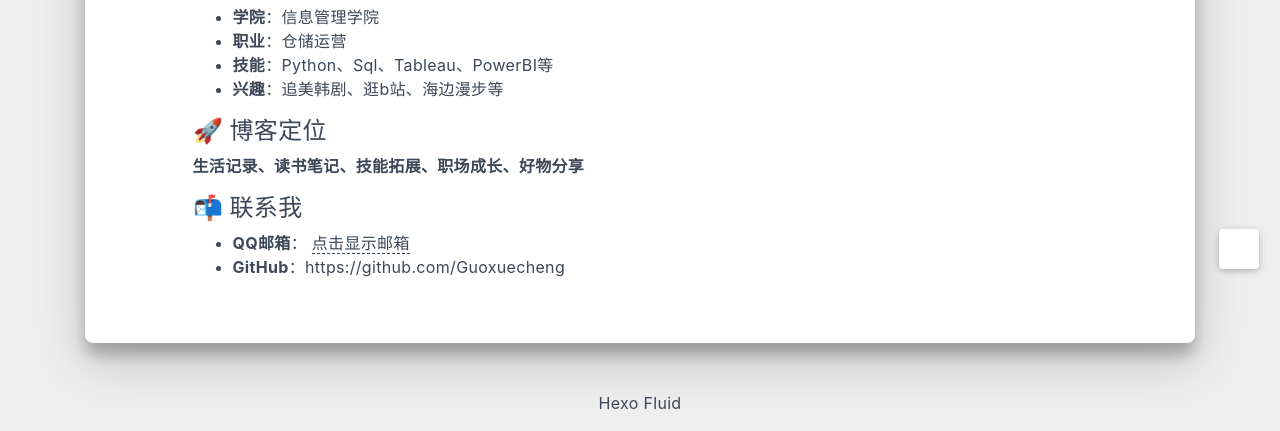
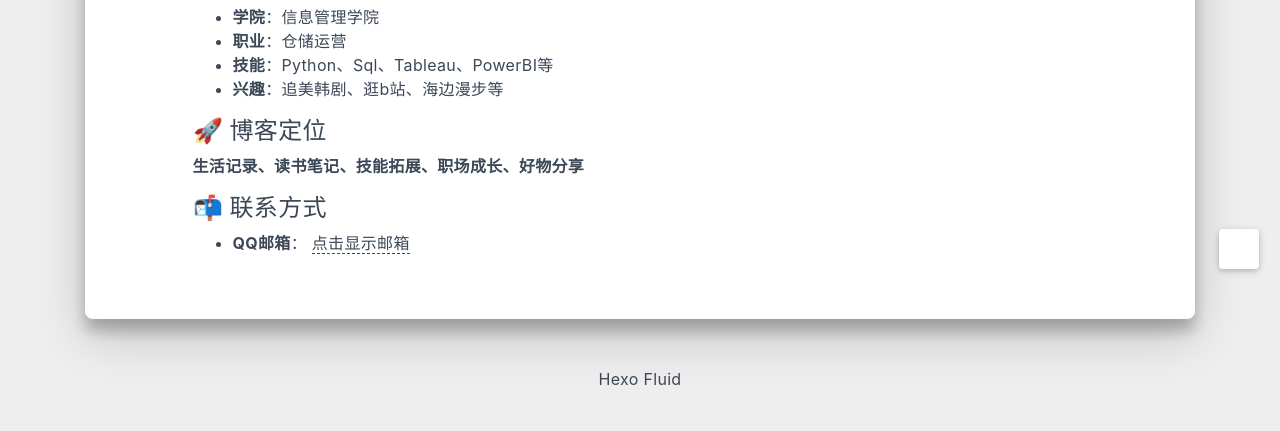
Before and after one commit to Guoxuecheng/Guoxuecheng.github.io, a plain HTML site: page about/index.html in a window 1280 px wide. Shown: the part 591-1022 px from the top of the page. After the commit the page ends 998 px from the top, so only its background shows below. Drawn offline with nearby package versions, Linux system fonts and the light colour scheme; some packages are replaced by stand-ins of ours; a script that the page names is missing; some icons are missing; a small style sheet from the web is missing.

Commit message:
Site updated: 2025-02-19 18:48:15

```diff
--- a/about/index.html
+++ b/about/index.html
@@ -19,15 +19,15 @@
   <meta name="author" content="guoxuecheng">
   <meta name="keywords" content="Python,数据分析,供应链,运营">
 
-    <meta name="description" content="About me   😎 个人简介 学院：信息管理学院 职业：仓储运营 技能：Python、Sql、Tableau、PowerBI等 兴趣：追美韩剧、逛b站、海边漫步等  🚀 博客定位生活记录、读书笔记、技能拓展、职场成长、好物分享 📬 联系我 QQ邮箱：    点击显示邮箱   GitHub：https:&#x2F;&#x2F;github.com&#x2F;Guoxuecheng   注：邮箱通过python和bas">
+    <meta name="description" content="About me   😎 个人简介 学院：信息管理学院 职业：仓储运营 技能：Python、Sql、Tableau、PowerBI等 兴趣：追美韩剧、逛b站、海边漫步等  🚀 博客定位生活记录、读书笔记、技能拓展、职场成长、好物分享 📬 联系方式 QQ邮箱：    点击显示邮箱    注：邮箱通过python和base64加密方法对邮箱进行加密处理">
 <meta property="og:type" content="website">
 <meta property="og:title" content="关于">
 <meta property="og:url" content="https://gxcblog.cn/about/index.html">
 <meta property="og:site_name" content="云烟成雨的空间">
-<meta property="og:description" content="About me   😎 个人简介 学院：信息管理学院 职业：仓储运营 技能：Python、Sql、Tableau、PowerBI等 兴趣：追美韩剧、逛b站、海边漫步等  🚀 博客定位生活记录、读书笔记、技能拓展、职场成长、好物分享 📬 联系我 QQ邮箱：    点击显示邮箱   GitHub：https:&#x2F;&#x2F;github.com&#x2F;Guoxuecheng   注：邮箱通过python和bas">
+<meta property="og:description" content="About me   😎 个人简介 学院：信息管理学院 职业：仓储运营 技能：Python、Sql、Tableau、PowerBI等 兴趣：追美韩剧、逛b站、海边漫步等  🚀 博客定位生活记录、读书笔记、技能拓展、职场成长、好物分享 📬 联系方式 QQ邮箱：    点击显示邮箱    注：邮箱通过python和base64加密方法对邮箱进行加密处理">
 <meta property="og:locale" content="zh_CN">
 <meta property="article:published_time" content="2025-02-19T09:27:00.000Z">
-<meta property="article:modified_time" content="2025-02-19T09:44:35.133Z">
+<meta property="article:modified_time" content="2025-02-19T10:47:14.384Z">
 <meta property="article:author" content="guoxuecheng">
 <meta property="article:tag" content="Python,数据分析,供应链,运营">
 <meta name="twitter:card" content="summary_large_image">
@@ -232,9 +232,8 @@
 <li><strong>兴趣</strong>：追美韩剧、逛b站、海边漫步等</li>
 </ul>
 <h4 id="🚀-博客定位"><a href="#🚀-博客定位" class="headerlink" title="🚀 博客定位"></a>🚀 博客定位</h4><p><strong>生活记录、读书笔记、技能拓展、职场成长、好物分享</strong></p>
-<h4 id="📬-联系我"><a href="#📬-联系我" class="headerlink" title="📬 联系我"></a>📬 联系我</h4><ul>
-<li><strong>QQ邮箱</strong>：<a href="javascript:;" onclick="this.innerHTML=atob('MjcyMzE2MjI5NUBxcS5jb20=')">    <span style="border-bottom:1px dashed">点击显示邮箱</span> </a> </li>
-<li><strong>GitHub</strong>：<span class="anti-spam"><a target="_blank" rel="noopener" href="https://github.com/Guoxuecheng">https://github.com/Guoxuecheng</a></span></li>
+<h4 id="📬-联系方式"><a href="#📬-联系方式" class="headerlink" title="📬 联系方式"></a>📬 联系方式</h4><ul>
+<li><strong>QQ邮箱</strong>：<a href="javascript:;" onclick="this.innerHTML=atob('MjcyMzE2MjI5NUBxcS5jb20=')">    <span style="border-bottom:1px dashed">点击显示邮箱</span> </a></li>
 </ul>
 <div style="display: none">
 注：邮箱通过python和base64加密方法对邮箱进行加密处理
```
